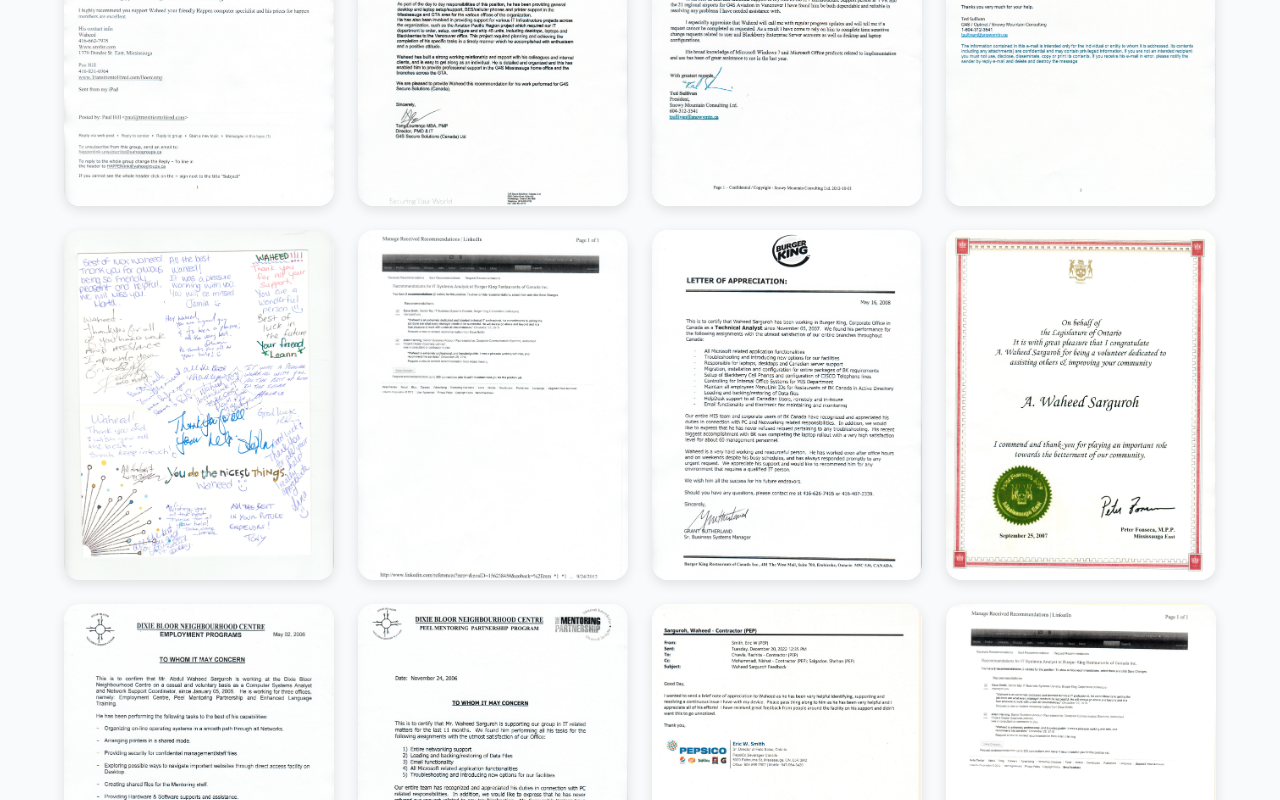
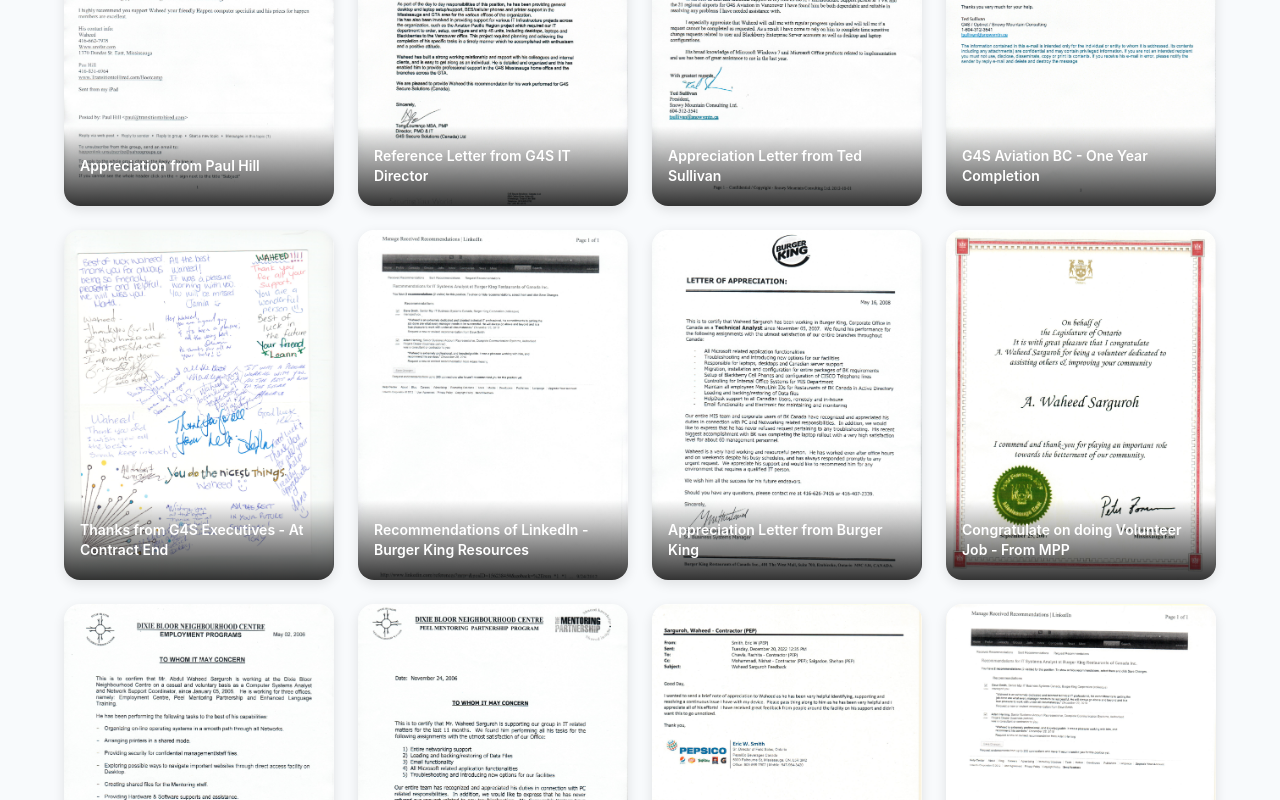
Before and after one commit to safiuddinahmed/urofar, a Next.js app: page /testimonials in a window 1280 px wide. Shown: the part 1040-1840 px from the top of the page. Built offline with nearby package versions, Linux system fonts and the light colour scheme; what @mui/material-nextjs would draw is missing.

Commit message:
Updated testimonials images to have the title always

```diff
--- a/src/components/TestimonialsGallery/TestimonialsGallery.tsx
+++ b/src/components/TestimonialsGallery/TestimonialsGallery.tsx
@@ -121,8 +121,11 @@
                   left: 0,
                   right: 0,
                   background: 'linear-gradient(to top, rgba(0,0,0,0.8) 0%, rgba(0,0,0,0.4) 50%, transparent 100%)',
+                  minHeight: '80px',
+                  display: 'flex',
+                  alignItems: 'center',
                   p: 2,
-                  opacity: 0,
+                  opacity: 1,
                   transition: 'opacity 0.3s ease',
                 }}
               >
```
